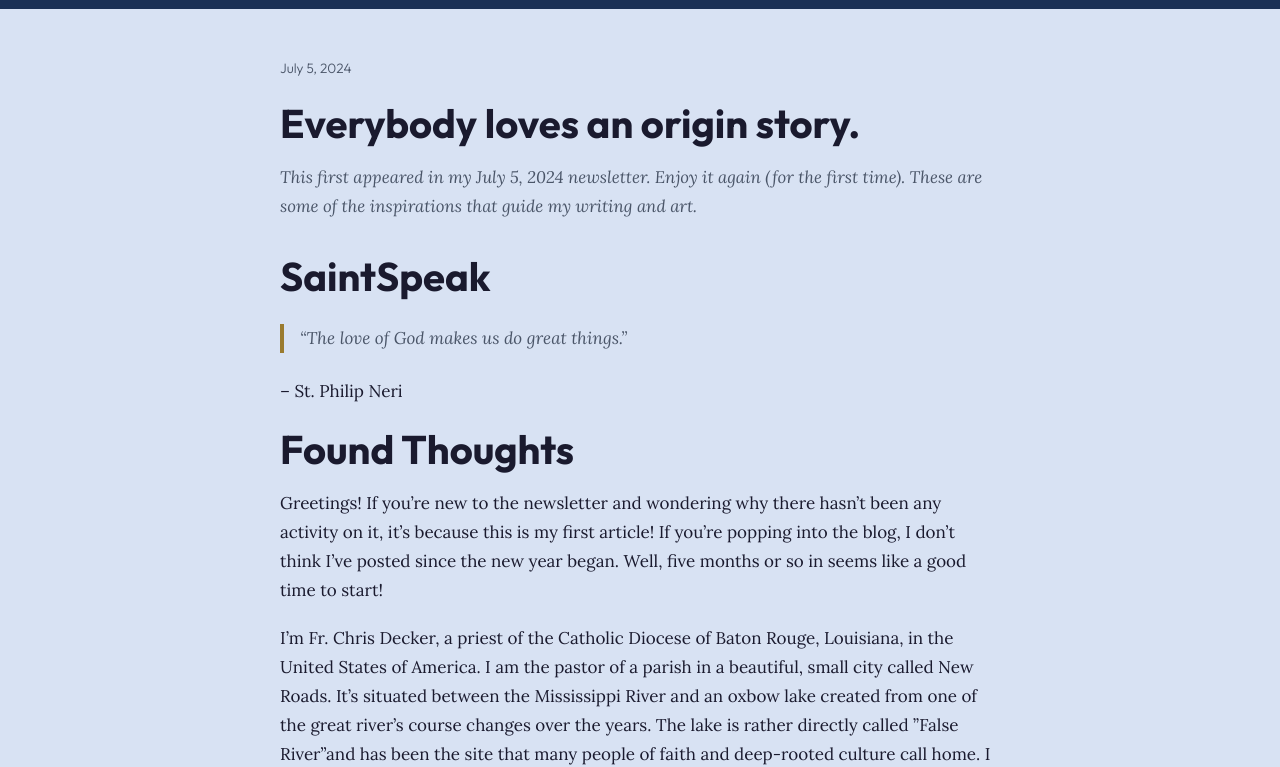
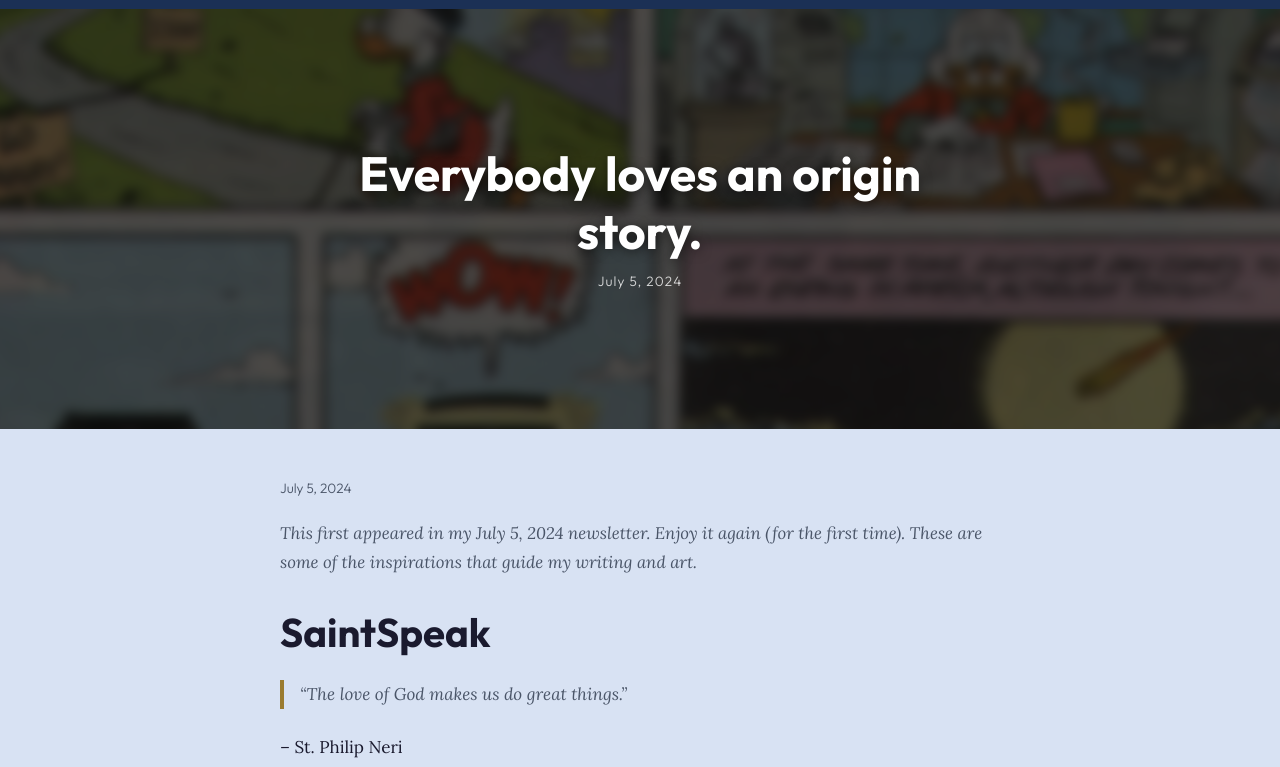
Before and after one commit to collarmark/fatherchrisdecker, an Eleventy site: page content/posts/everybody-loves-an-origin-story..md in a window 1280 px wide. Shown: the part 47-814 px from the top of the page. Built offline with nearby package versions, Linux system fonts and the light colour scheme; Eleventy itself is replaced by a stand-in of ours; files that its build step writes are made by us from their sources; what markdown-it-attrs, markdown-it-implicit-figures, markdown-it-mark would draw is missing.

Commit message:
Update Blog Posts “everybody-loves-an-origin-story.” +1

```diff
--- a/content/posts/everybody-loves-an-origin-story..md
+++ b/content/posts/everybody-loves-an-origin-story..md
@@ -3,7 +3,7 @@ title: Everybody loves an origin story.
 permalink: ''
 date: 2024-07-05T17:55:00Z
 time: ''
-image: ''
+image: /assets/images/don-rosas-art.jpg
 coverImagePosition: ''
 hideHeroImage: false
 adventureTag: ''
```
Also changed, not shown: src/assets/images/don-rosas-art.jpg (added).
